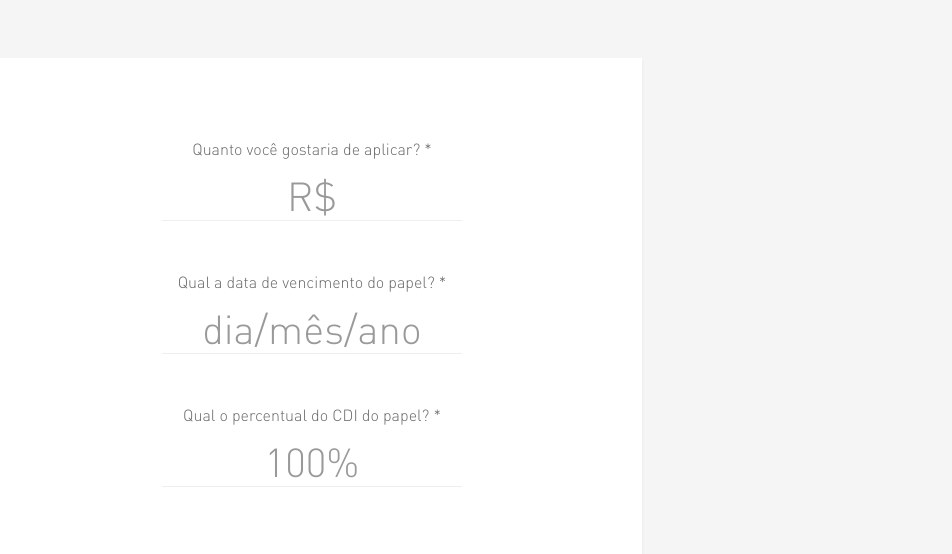
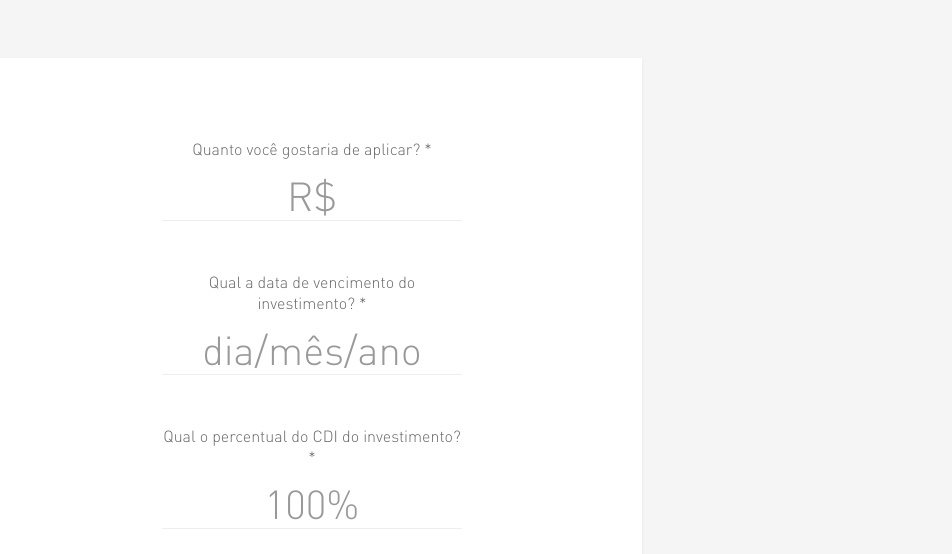
Before and after one commit to lucasdaiki/simulador-rendafixa, a website: page index.html in a window 1280 px wide. Shown: the part 196-750 px from the top of the page, without its empty margins (328-1280 px from the left). Drawn offline with Linux system fonts and the light colour scheme; files whose address does not match are found by name.

Commit message:
Altera labels de papel para investimento

```diff
--- a/index.html
+++ b/index.html
@@ -46,26 +46,11 @@ height="0" width="0" style="display:none;visibility:hidden"></iframe></noscript>
 					<input name="investedAmount" placeholder="R$" required>
 				</label>
 				<label>
-					<span class="iz-label-text">Qual a data de vencimento do papel? * </span>
+					<span class="iz-label-text">Qual a data de vencimento do investimento? * </span>
 					<input name="maturityDate" placeholder="dia/mês/ano" required>
-<!-- 					<div class="iz-select">
-						<select>
-							<option value="">6 meses</option>
-							<option value="">1 ano</option>
-							<option value="">2 anos</option>
-							<option value="">3 anos</option>
-							<option value="">4 anos</option>
-							<option value="" selected>5 anos</option>
-							<option value="">6 anos</option>
-							<option value="">7 anos</option>
-							<option value="">8 anos</option>
-							<option value="">9 anos</option>
-							<option value="">10 anos</option>
-						</select>
-					</div> -->
 				</label>
 				<label>
-					<span class="iz-label-text">Qual o percentual do CDI do papel? * </span>
+					<span class="iz-label-text">Qual o percentual do CDI do investimento? * </span>
 					<input name="rate" placeholder="100%" required>
 				</label>
 			</fieldset>
@@ -116,7 +101,7 @@ height="0" width="0" style="display:none;visibility:hidden"></iframe></noscript>
 					<td class="iz-align-right iz-percent" data-attr="monthlyGrossRateProfit"></td>
 				</tr>
 				<tr>
-					<th>Percentual do CDI do papel</th>
+					<th>Percentual do CDI do investimento</th>
 					<td class="iz-align-right iz-percent" data-attr="rate"></td>
 				</tr>
 				<tr>
```
